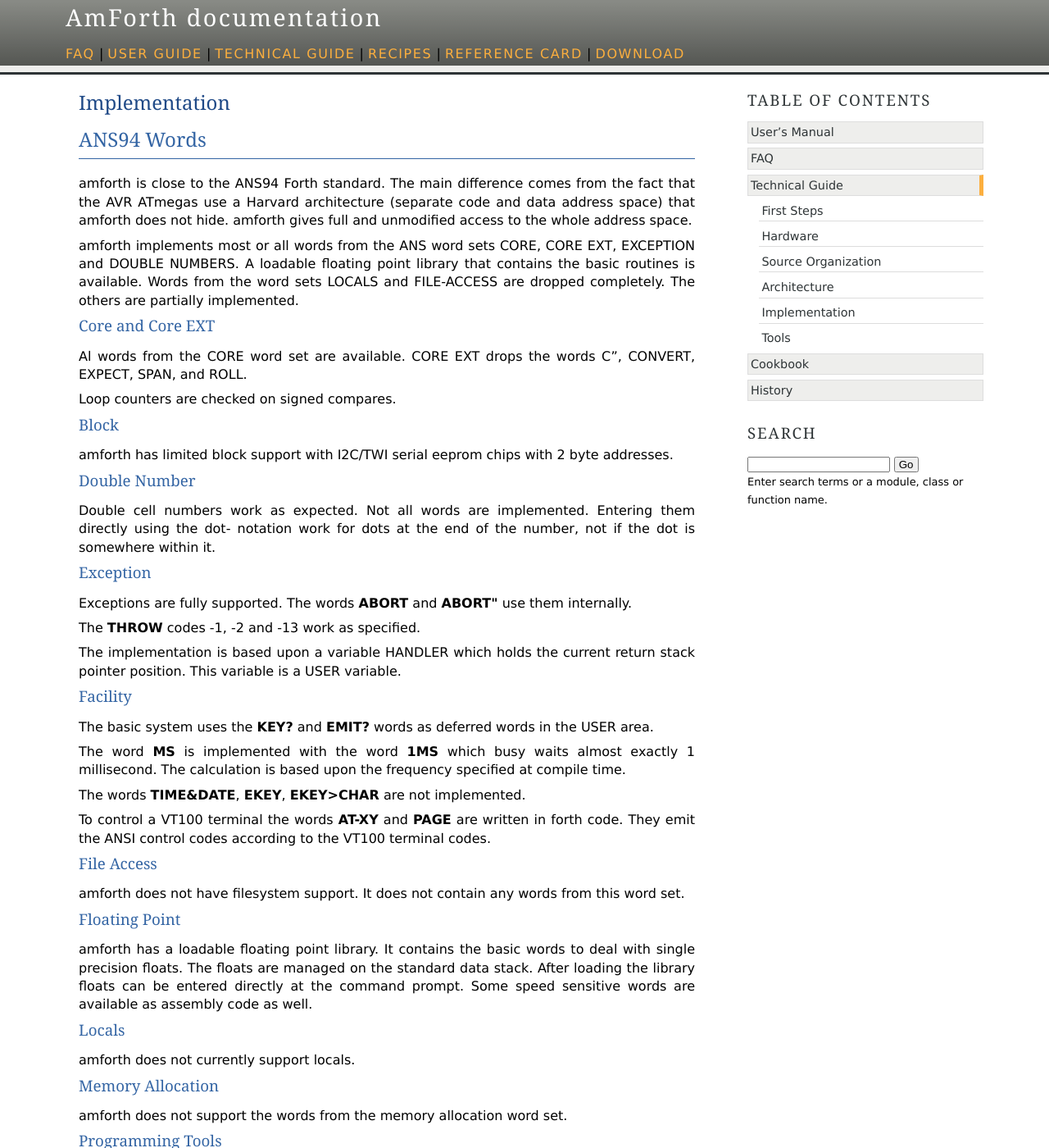
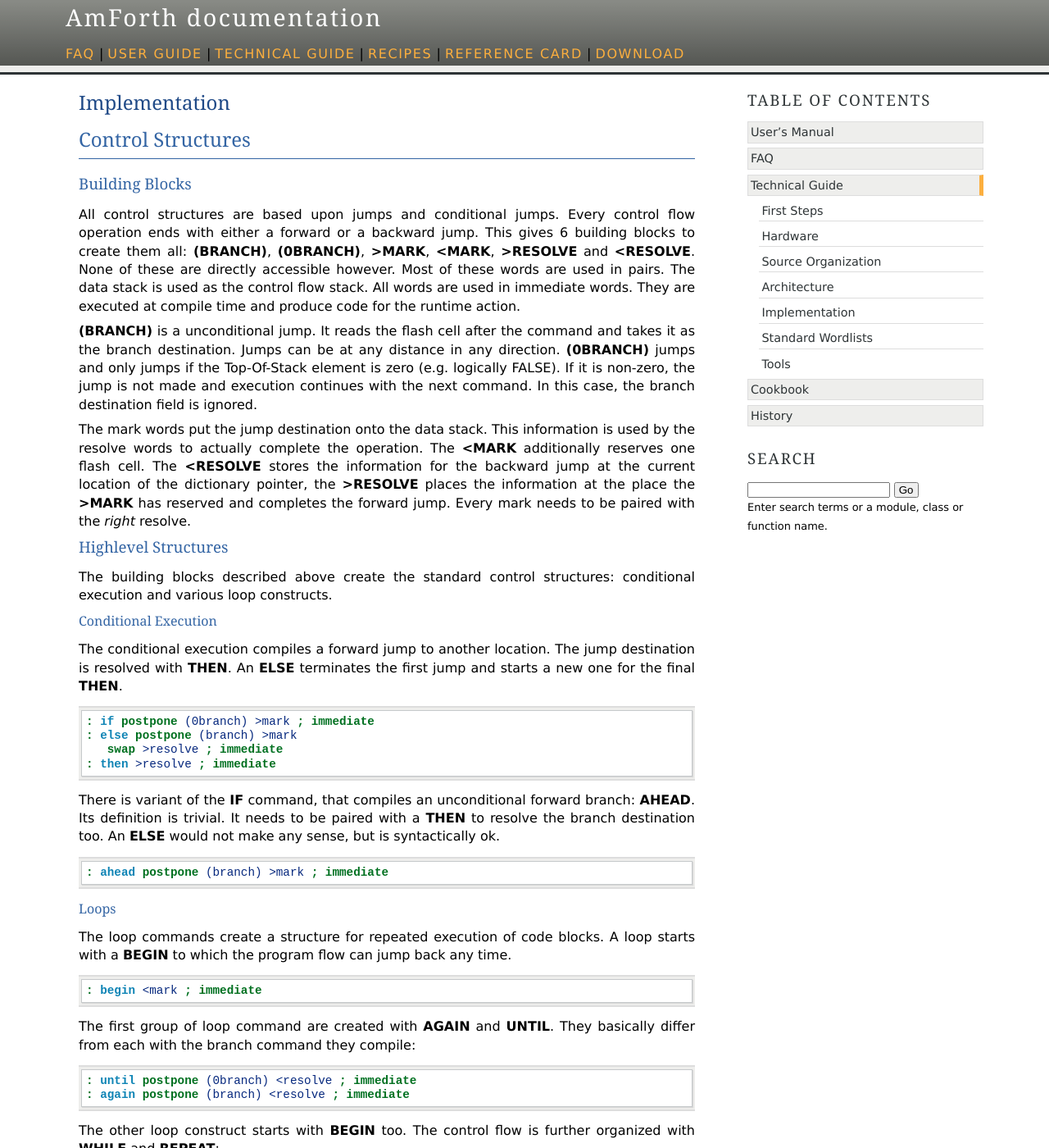
Before and after one commit to wexi/amforth-shadow, a Sphinx documentation site: the page built from doc/source/TG/Implementation.rst, in a window 1280 px wide and 1400 px high. Shown: the whole window at 82% size. Built offline with Sphinx 7.4.7, drawn with Linux system fonts in a browser that asks for light colours; pages that are not in the unit, such as notebooks, are missing from menus; some of the changed text lies outside the part shown.

Commit message:
Describe some implementation details
Details mean *every* detail.


git-svn-id: svn://svn.code.sf.net/p/amforth/code/trunk@1433 fd1c0b69-5d68-47f5-910c-86182ebb6ecd

```diff
--- a/doc/source/TG/Implementation.rst
+++ b/doc/source/TG/Implementation.rst
@@ -2,6 +2,139 @@
 ==============
 Implementation
 ==============
+
+Control Structures
+------------------
+
+Building Blocks
+...............
+
+All control structures are based upon jumps and conditional jumps. Every
+control flow operation ends with either a forward or a backward jump. This gives
+6 building blocks to create them all: :command:`(branch)`, :command:`(0branch)`,
+:command:`>mark`, :command:`<mark`, :command:`>resolve` and :command:`<resolve`.
+None of these are directly accessible however. Most of these words are used in
+pairs. The data stack is used as the control flow stack. All words are used
+in immediate words. They are executed at compile time and produce code for the
+runtime action.
+
+:command:`(branch)` is a unconditional jump. It reads the flash cell after the
+command and takes it as the branch destination. Jumps can be at any distance
+in any direction. :command:`(0branch)` jumps and only jumps if the Top-Of-Stack
+element is zero (e.g. logically FALSE). If it is non-zero, the jump is not made
+and execution continues with the next command. In this case, the branch destination
+field is ignored.
+
+The mark words put the jump destination onto the data stack. This information is
+used by the resolve words to actually complete the operation. The :command:`<mark`
+additionally reserves one flash cell. The :command:`<resolve` stores the information
+for the backward jump at the current location of the dictionary pointer, the
+:command:`>resolve` places the information at the place the :command:`>mark`
+has reserved and completes the forward jump. Every mark needs to be paired with
+the *right* resolve.
+
+Highlevel Structures
+....................
+
+The building blocks described above create the standard control
+structures: conditional execution and various loop constructs.
+
+Conditional Execution
+#####################
+
+The conditional execution compiles a forward
+jump to another location. The jump destination
+is resolved with :command:`then`. An :command:`else`
+terminates the first jump and starts a new one for the
+final :command:`then`.
+
+.. code-block:: forth
+
+   : if postpone (0branch) >mark ; immediate
+   : else postpone (branch) >mark
+      swap >resolve ; immediate
+   : then >resolve ; immediate
+
+There is variant of the :command:`if` command, that compiles
+an unconditional forward branch: :command:`ahead`. Its definition
+is trivial. It needs to be paired with a :command:`then` to
+resolve the branch destination too. An :command:`else` would not
+make any sense, but is syntactically ok.
+
+.. code-block:: forth
+
+   : ahead postpone (branch) >mark ; immediate
+
+Loops
+#####
+
+The loop commands create a structure for repeated execution of
+code blocks. A loop starts with a :command:`begin`
+to which the program flow can jump back any time.
+
+.. code-block:: forth
+
+   : begin <mark ; immediate
+
+The first group of loop command are created with :command:`again` and
+:command:`until`. They basically differ from each with the branch
+command they compile:
+
+.. code-block:: forth
+
+   : until postpone (0branch) <resolve ; immediate
+   : again postpone (branch) <resolve ; immediate
+
+The other loop construct starts with :command:`begin` too. The
+control flow is further organized with :command:`while` and
+:command:`repeat`:
+
+.. code-block:: forth
+
+   : while postpone (0branch) >mark swap ; immediate
+   : repeat again >resolve ; immediate
+
+
+Counted Loops
+#############
+
+Counted loops need to store the starting address
+and the address of the last word of the loop body. The first
+one is needed to jump back if the counter has not yet reached
+its limit. The forward jump is made in :command:`leave` to
+unconditionally exit the loop body.
+
+.. code-block:: forth
+
+   : do postpone (do) >mark <mark ; immediate
+   : loop postpone (loop) <resolve >resolve ; immediate
+
+The other loop commands :command:`?do` and :command:`+loop`
+are almost identical to their respective counterparts, the
+compile only a different runtime action to their goals.
+
+The runtime action of :command:`do` (the :command:`(do)`)
+puts three information onto the return stack: The loop
+counter, the loop limit and the destination address for the
+:command:`leave`. The first two parameters are taken from the
+data stack at runtime, the leave-address comes from the compiler
+(from the :command:`>mark`).
+
+The runtime of :command:`loop` (the :command:`(loop)`)
+checks the limits and with :command:`0branch` decides whether to
+repeat the loop body with the next loop counter value or to exit
+the loop body. If the loop has terminated, it cleans up the return
+stack. The :command:`+loop` works almost identically, except that
+it reads the loop counter increment from the data stack.
+
+The access to the loop counters within the loops is done with :command:`i`
+and :command:`j`. Since the return stack is used to manage the loop runtime,
+it is necessary to clean it up. This is done with either :command:`unloop`
+or :command:`leave`. Note that :command:`unloop` does not leave the loop!
+
+==================
+Standard Wordlists
+==================
 
 ANS94 Words
 -----------
```
